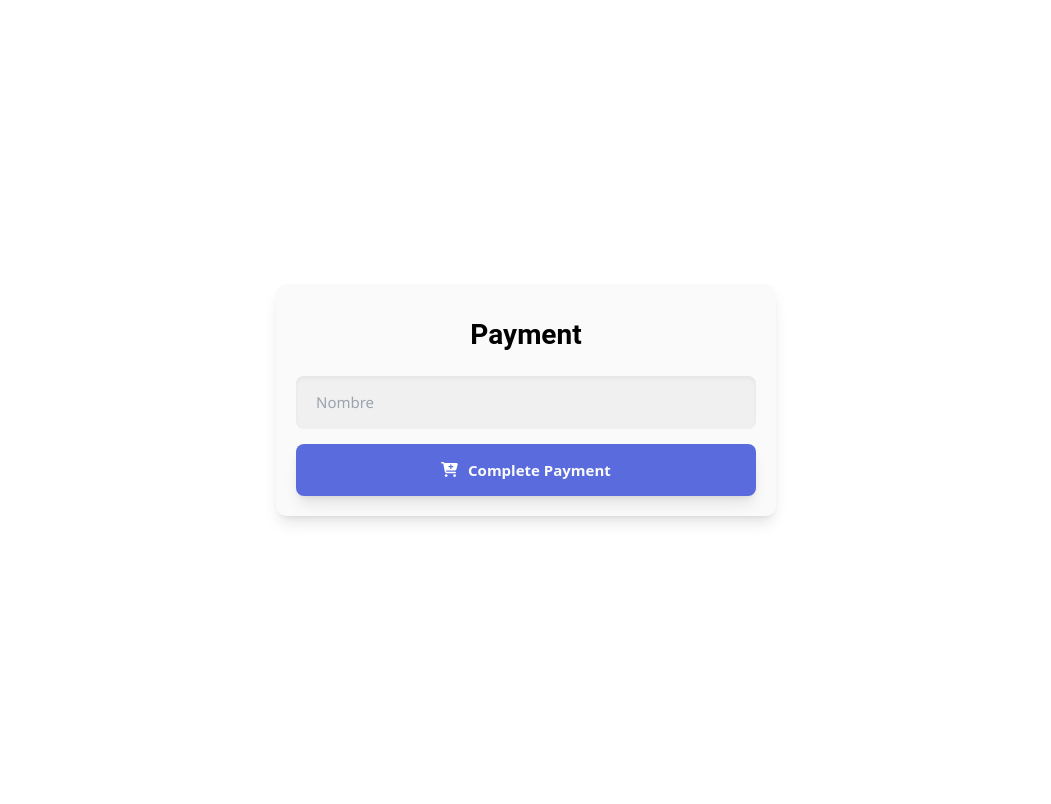
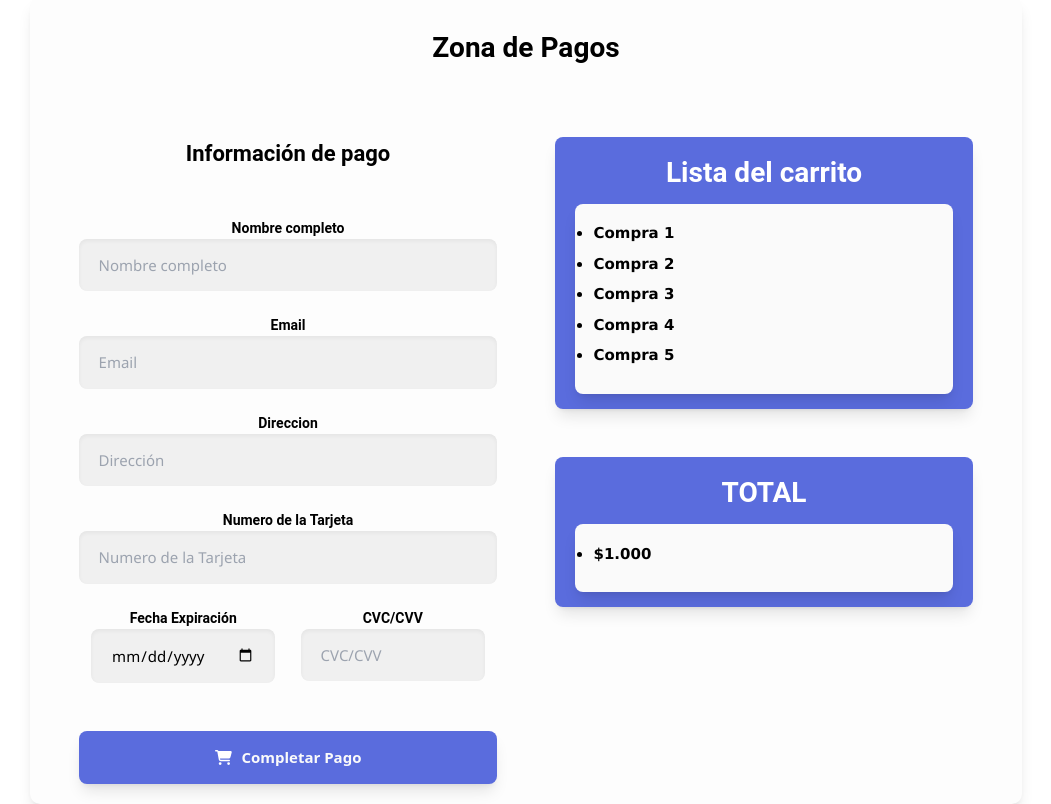
Before and after one commit to jdacunag/ProyectoIngSoftware, a React (Vite) app in the folder FrontEnd/: page /payment in a window 1280 px wide. Shown: the whole page, without its empty margins (114-1165 px from the left). Built offline with nearby package versions, Linux system fonts and the light colour scheme.

Commit message:
Payment visual

```diff
--- a/FrontEnd/Components/Card.module.css
+++ b/FrontEnd/Components/Card.module.css
@@ -1,7 +1,7 @@
 .card {
     width: 100%;
     overflow: hidden;
-    background-color: #fafafa;
+    background-color: #fdfdfd;
     border-radius: 10px;
     box-shadow:
         0 10px 15px -3px rgb(0 0 0 / 0.1),
--- /dev/null
+++ b/FrontEnd/Components/ListBox.jsx
@@ -0,0 +1,23 @@
+import PropTypes from 'prop-types';
+import style from './ListBox.module.css';
+import Title from './Title';
+
+export default function ListBox({ children, boxTitle}) {
+    return (
+        <div className={style.listBoxContainer}>
+            <Title white>{boxTitle}</Title>
+            <div className={style.listBox}>
+                <ul>
+                    {children && children.map((item, index) => (
+                        <li key={index}>{item}</li>
+                    ))}
+                </ul>
+            </div>
+        </div>
+    );
+}
+
+ListBox.propTypes = {
+    children: PropTypes.arrayOf(PropTypes.string),
+    boxTitle: PropTypes.string.isRequired, // Asegura que boxTitle sea una cadena de texto
+};
--- /dev/null
+++ b/FrontEnd/Components/ListBox.module.css
@@ -0,0 +1,49 @@
+.listBoxContainer {
+    display: flex;
+    flex-direction: column;
+    align-items: center;
+    width: 100%;
+    max-width: 100%  ;
+    gap: 10px;
+    justify-content: center;
+    padding: 15px 20px;
+    border: none;
+    outline: none;
+    background-color: #5a6cdd;
+    font-size: 15px;
+    font-weight: 600;
+    border-radius: 8px;
+    color: #fafafa;
+    box-shadow:
+        0 10px 15px -3px rgb(0 0 0 / 0.1),
+        0 4px 6px -4px rgb(0 0 0 / 0.1);
+    transition: background-color 0.2s ease;
+}
+
+.listBox {
+    padding: 5%;
+    width: 100%;
+    max-width: 100%;
+    background-color: #fafafa;
+    border-radius: 8px;
+    box-shadow:
+        0 10px 15px -3px rgb(0 0 0 / 0.1),
+        0 4px 6px -4px rgb(0 0 0 / 0.1);
+    color: black;
+    font-family:Verdana, Geneva, Tahoma, sans-serif;
+    font-size: 8px;
+}
+
+.listBox ul {
+    list-style: none;
+    padding: 0;
+    margin: 0;
+}
+
+.listBox li {
+    margin-bottom: 8px; /* Espaciado entre elementos de la lista */
+    font-size: 15px;
+    font-weight: 600;
+    color: black;
+    list-style:disc;
+}
--- a/FrontEnd/Components/Title.jsx
+++ b/FrontEnd/Components/Title.jsx
@@ -1,10 +1,11 @@
 import PropTypes from 'prop-types';
 import style from './Title.module.css';
 
-export default function Title({ white, children }) {
+export default function Title({ white, children, fontSize }) {
     const titleStyle = {
         color: white ? 'white' : 'black',
         fontFamily: 'Roboto, sans-serif', // Reemplaza 'TuFuentePersonalizada' con el nombre de la fuente que deseas utilizar
+        fontSize: fontSize || 28, // Utiliza el valor proporcionado o 'inherit' por defecto
     };
 
     return (
--- a/FrontEnd/Components/Title.module.css
+++ b/FrontEnd/Components/Title.module.css
@@ -1,4 +1,4 @@
 .title {
     font-weight: 700;
-    font-size: 28px;
+    /*font-size: 28px;*/
 }
--- a/FrontEnd/pages/Home.jsx
+++ b/FrontEnd/pages/Home.jsx
@@ -6,9 +6,20 @@ import { faRightFromBracket, faShop } from '@fortawesome/free-solid-svg-icons';
 import { FontAwesomeIcon } from '@fortawesome/react-fontawesome';
 import	NavbarSimple from '../components/Navbar'
 import Button from '../components/Button';
+import { useNavigate } from 'react-router-dom';
 
 
 function Home() {
+  const navigate = useNavigate();
+  const handlePurchase = async(e) => {
+    e.preventDefault();
+
+    // AGREGAR AL CARRITO LA ESCUELA SELECCIONADA
+    // NO MANDAR DE UNA (OPCIONAL)
+
+    navigate('/payment');
+  };
+
   useEffect(() => {
     // Realiza la solicitud GET para obtener la lista de universidades
     fetch('http://127.0.0.1:8000/University')
@@ -35,7 +46,7 @@ function Home() {
                 <p>{uni.nombre}</p>
                 <p>{uni.email}</p>
                 <div>
-                <Button className={style.button} icon={faShop}>Comprar información</Button>
+                <Button className={style.button} icon={faShop} onClick={handlePurchase}>Comprar información</Button>
                 </div>
               </Card>
             ))}
--- a/FrontEnd/pages/Payment.jsx
+++ b/FrontEnd/pages/Payment.jsx
@@ -1,4 +1,4 @@
-import { faCartPlus, faUser } from '@fortawesome/free-solid-svg-icons';
+import { faCableCar, faCartArrowDown, faCartFlatbed, faCartFlatbedSuitcase, faCartPlus, faCartShopping, faUser } from '@fortawesome/free-solid-svg-icons';
 import { FontAwesomeIcon } from '@fortawesome/react-fontawesome';
 import { useRef } from 'react';
 import { useLocation } from 'wouter';
@@ -7,6 +7,7 @@ import Link from '../components/Link';
 import Button from '../components/Button';
 import Input from '../components/input';
 import Title from '../components/title';
+import ListBox from '../components/ListBox';
 import { useNavigate } from 'react-router-dom';
 
 import style from './Payment.module.css';
@@ -14,9 +15,12 @@ import style from './Payment.module.css';
 export default function Payment() {
     const [location, setLocation] = useLocation();
     const nameRef = useRef(null);
+    const emailRef = useRef(null);
     const descriptionRef = useRef(null);
     const estadoRef = useRef(null);
     const fechaFinRef = useRef(null);
+    const cartItems = ["Compra 1", "Compra 2", "Compra 3", "Compra 4", "Compra 5"];
+    const total = ["$1.000"];
 
     const handleSubmit = async (e) => {
         e.preventDefault();
@@ -24,12 +28,12 @@ export default function Payment() {
         const description = descriptionRef.current?.value;
         const estado = estadoRef.current?.value;
         const fechaFin = fechaFinRef.current?.value;
-                await taskapi.editById(ProjectId, taskId, title, description, fechaFin, estado )
-        setLocation(`/projects/${ProjectId}`);
+                //await taskapi.editById(ProjectId, taskId, title, description, fechaFin, estado )
+        //setLocation(`/projects/${ProjectId}`);
     };
 
     //const title = location.split('/').pop() === 'edit' ? 'Edit Task' : 'Create Task';
-    const title = 'Payment';
+    const title = 'Zona de Pagos';
 
 
     return (
@@ -38,15 +42,53 @@ export default function Payment() {
                 <Card>
                     <div className={style.title}>
                         <Title>{title}</Title>
+                        <br></br><br></br>
                     </div>
                     <form onSubmit={handleSubmit} className={style.form}>
-                <Input type="text" placeholder="Nombre" focus inputRef={nameRef} />
-                <Button submit icon={faCartPlus}>
-                    Complete Payment
+                        <div className={style.columnsContainer}>
+                            {/* Columna 1 */}
+                            <div className={style.column}>
+                                <Title fontSize={22}>Información de pago</Title>
+                                <br></br><br></br>
+                                <Title fontSize={14}>Nombre completo</Title>
+                                <Input type="text" placeholder="Nombre completo" focus inputRef={nameRef} required/>
+                                <br></br>
+                                <Title fontSize={14}>Email</Title>
+                                <Input type="text" placeholder="Email" focus inputRef={emailRef} required/>
+                                <br></br>
+                                <Title fontSize={14}>Direccion</Title>
+                                <Input type="text" placeholder="Dirección" focus inputRef={emailRef} required/>
+                                <br></br>
+                                <Title fontSize={14}>Numero de la Tarjeta</Title>
+                                <Input type="text" placeholder="Numero de la Tarjeta" focus inputRef={emailRef} required/>
+                                <div className={style.columnsContainer}>
+                                    <div className={style.column}>
+                                        <br></br>
+                                        <Title fontSize={14}>Fecha Expiración</Title>
+                                        <Input type="date" placeholder="Numero Tarjeta" focus inputRef={emailRef} required/>
+                                    </div>
+                                    <div className={style.column}>
+                                        <br></br>
+                                        <Title fontSize={14}>CVC/CVV</Title>
+                                        <Input type="text" placeholder="CVC/CVV" focus inputRef={emailRef} required/>
+                                    </div>
+                                </div>
+                                <br></br><br></br>
+                                <Button submit icon={faCartShopping}>
+                                    Completar Pago
                                 </Button>
+                            </div>
+                            {/* Columna 2 */}
+                            <div className={style.column}>
+                                <ListBox children={cartItems} boxTitle='Lista del carrito' />
+                                <br></br><br></br>
+                                <ListBox children={total} boxTitle='TOTAL' />
+                            </div>
+                        </div>
                     </form>
                 </Card>
             </div>
         </div>
     );
+
 }
--- a/FrontEnd/pages/Payment.module.css
+++ b/FrontEnd/pages/Payment.module.css
@@ -8,7 +8,7 @@
 }
 
 .card {
-    max-width: 500px;
+    max-width: 80%;
     width: 100%;
 }
 
@@ -26,3 +26,18 @@
     flex-direction: column;
     padding-top: 30px;
 }
+
+.columnsContainer {
+    display: flex;
+    width: 100%;
+}
+
+.column {
+    flex: 1;
+    display: flex;
+    flex-direction: column;
+    align-items: center;
+    width: 50%; /* Cada columna ocupa el 50% de la pantalla */
+    padding-left: 3%;
+    padding-right: 3%;
+}
```
Lines whose indentation alone changed are shown as unchanged.
